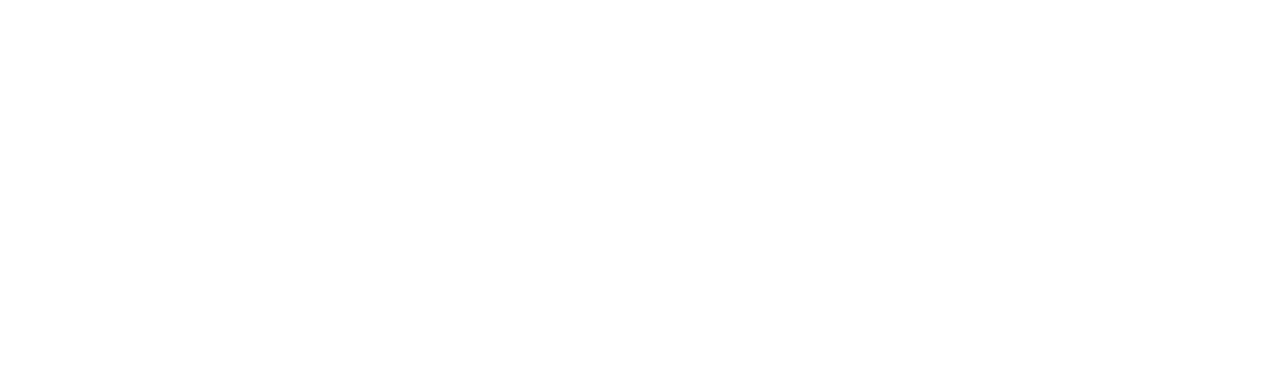
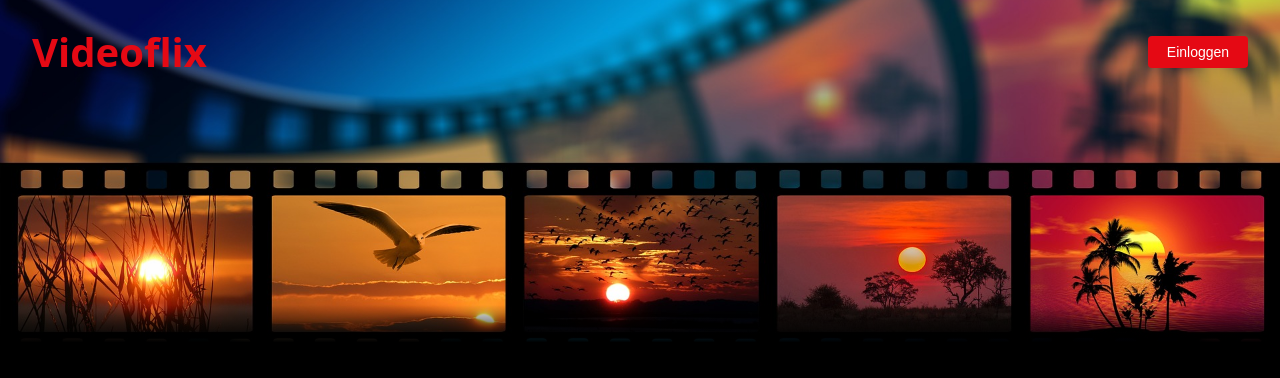
Before and after one commit to offSimonEsders/videoflix-frontend, an Angular app: page / in a window 1280 px wide. Shown: the top 378 px of the page. Built offline with nearby package versions, Linux system fonts and the light colour scheme.

Commit message:
startpage with backegroung image

```diff
--- a/src/app/app.routes.ts
+++ b/src/app/app.routes.ts
@@ -1,3 +1,6 @@
 import { Routes } from '@angular/router';
+import {StartPageComponent} from "./start-page/start-page.component";
 
-export const routes: Routes = [];
+export const routes: Routes = [
+  {path: '', component: StartPageComponent}
+];
--- /dev/null
+++ b/src/app/start-page/start-page.component.html
@@ -0,0 +1,11 @@
+<section class="start-page-frame">
+  <div class="img-container">
+    <img class="bg-img" src="../../assets/startpage/background.jpg" alt="">
+  </div>
+  <div class="start-page-content">
+    <header>
+      <h1>Videoflix</h1>
+      <button class="standart-btn">Einloggen</button>
+    </header>
+  </div>
+</section>
--- /dev/null
+++ b/src/app/start-page/start-page.component.scss
@@ -0,0 +1,51 @@
+.start-page-frame {
+  display: flex;
+  justify-content: center;
+  align-items: flex-start;
+  max-width: 100dvw;
+  width: 100%;
+  height: 100dvh;
+  background: black;
+}
+
+.img-container {
+  position: absolute;
+  width: 100%;
+
+  &::after {
+    position: absolute;
+    bottom: 0;
+    content: '';
+    display: flex;
+    background: linear-gradient(0deg, rgba(0,0,0,1) 25%, rgba(0,0,0,0) 100%);
+    width: 100%;
+    height: 50px;
+  }
+
+}
+
+.bg-img {
+  overflow: hidden;
+  object-fit: cover;
+  width: 100%;
+  height: 350px;
+}
+
+.start-page-content {
+  max-width: 1280px;
+  width: 100%;
+  z-index: 1;
+}
+
+header {
+  display: flex;
+  align-items: center;
+  justify-content: space-between;
+  padding: 24px 32px;
+
+  h1 {
+    font-size: 40px;
+    color: var(--red);
+  }
+
+}
--- a/src/styles.scss
+++ b/src/styles.scss
@@ -1 +1,28 @@
 /* You can add global styles to this file, and also import other style files */
+:root {
+  --red: #e50914;
+  --blue: #02AEEC;
+}
+
+body {
+  margin: 0;
+  font-family: 'Open Sans', sans-serif;
+  color: white;
+}
+
+h1, h2, p {
+  margin: 0;
+}
+
+.standart-btn {
+  cursor: pointer;
+  width: 100px;
+  height: 32px;
+  padding: 4px 16px;
+  border: none;
+  border-radius: 0.25rem;
+  font-weight: 500;
+  font-size: 0.875rem;
+  color: white;
+  background-color: var(--red);
+}
```
Also changed, not shown: src/app/start-page/start-page.component.ts (added, +12 -0 lines), src/assets/startpage/background.jpg (added), 1 other file (tests, documents, lock files or other folders).
